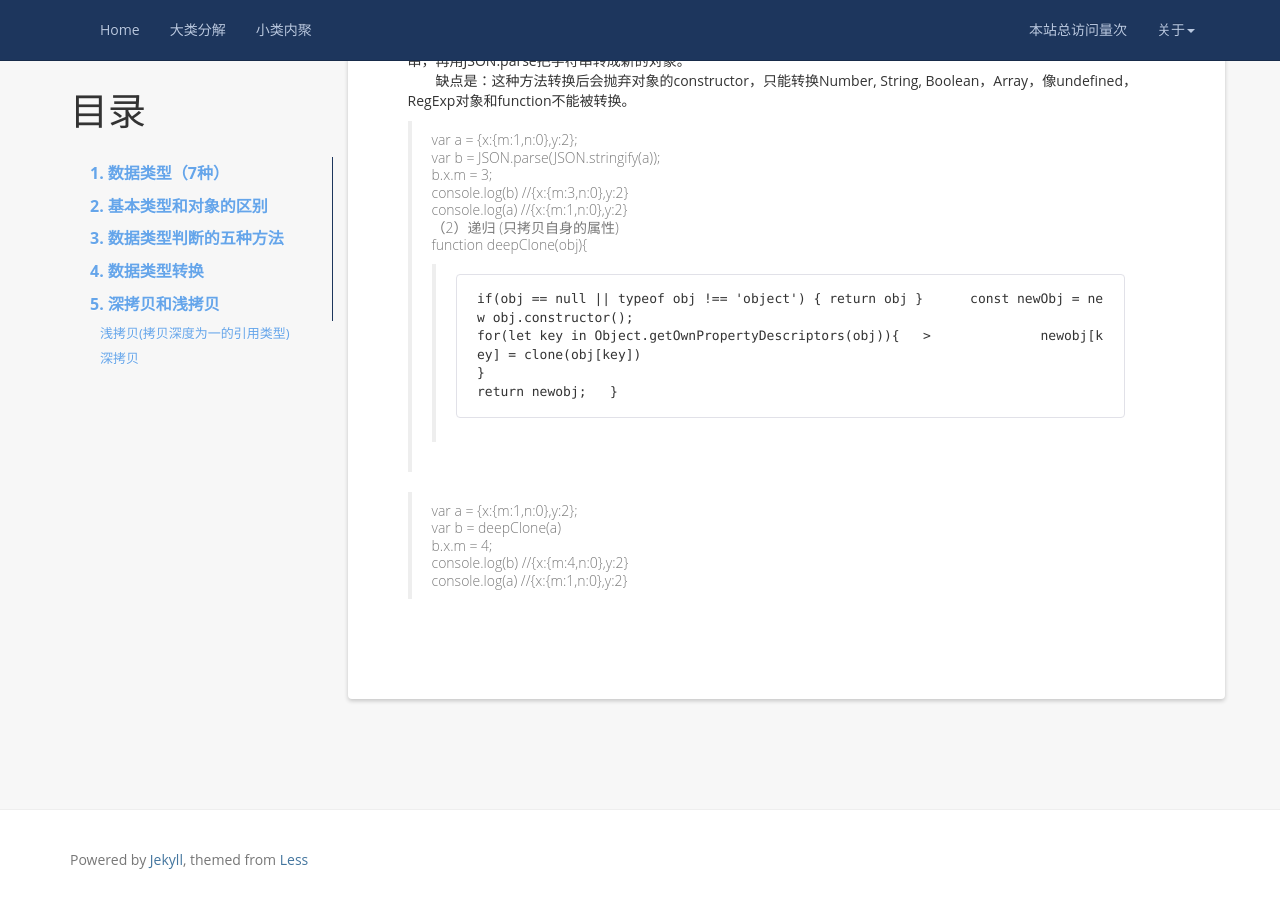
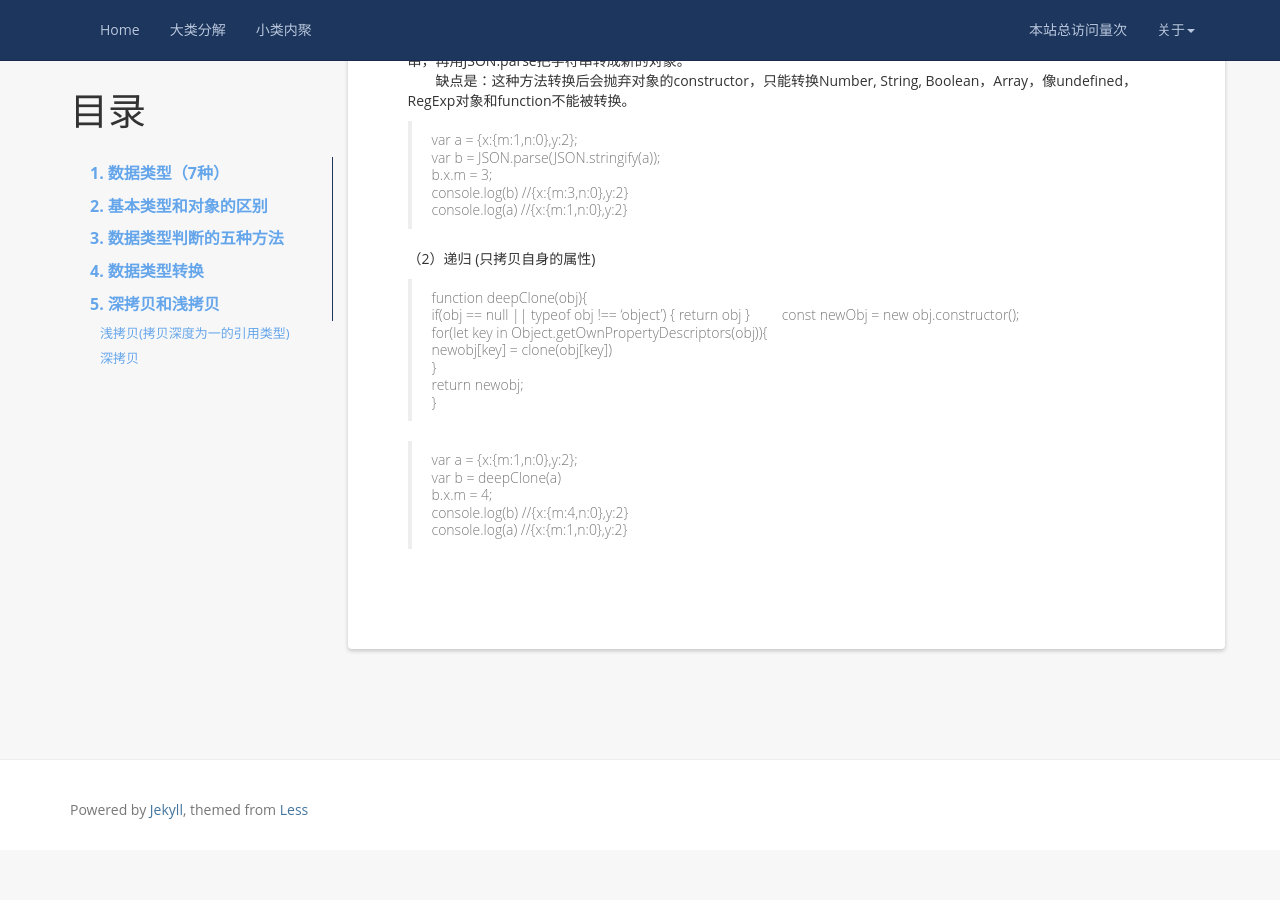
Before and after one commit to JenneyXu/JenneyXu.github.io, a Jekyll site: the page built from _posts/2018-12-27-JS基础及常见面试考点一.md, in a window 1280 px wide and 900 px high, scrolled down 2831 px. Built offline with Jekyll 4.4.1, drawn with Linux system fonts in a browser that asks for light colours; nearby versions of some CDN libraries; a script that is not in the unit is left out; comment, search, counter and statistics services are not loaded; after the commit the page ends 3681 px from its top, so only the background shows below that; some of the changed lines change nothing that is shown.

Commit message:
js数据基础

```diff
--- a/_posts/2018-12-27-JS基础及常见面试考点一.md
+++ b/_posts/2018-12-27-JS基础及常见面试考点一.md
@@ -122,15 +122,16 @@ tag: js基础
 >b.x.m = 3;
 >console.log(b)   //{x:{m:3,n:0},y:2}
 >console.log(a)   //{x:{m:1,n:0},y:2}
+
 （2）递归 (只拷贝自身的属性)
->function deepClone(obj){
->>	if(obj == null || typeof obj !== 'object') { return obj }
->>    const newObj = new obj.constructor();
->>	for(let key in Object.getOwnPropertyDescriptors(obj)){
->>>		newobj[key] = clone(obj[key])
->>	}
->>	return newobj;
->}
+> function deepClone(obj){
+>	if(obj == null || typeof obj !== 'object') { return obj }
+>    &emsp;&emsp;const newObj = new obj.constructor();
+>	for(let key in Object.getOwnPropertyDescriptors(obj)){
+>		newobj[key] = clone(obj[key])
+>	}
+>	return newobj;
+> }
 
 >var a = {x:{m:1,n:0},y:2};
 >var b = deepClone(a)
```
